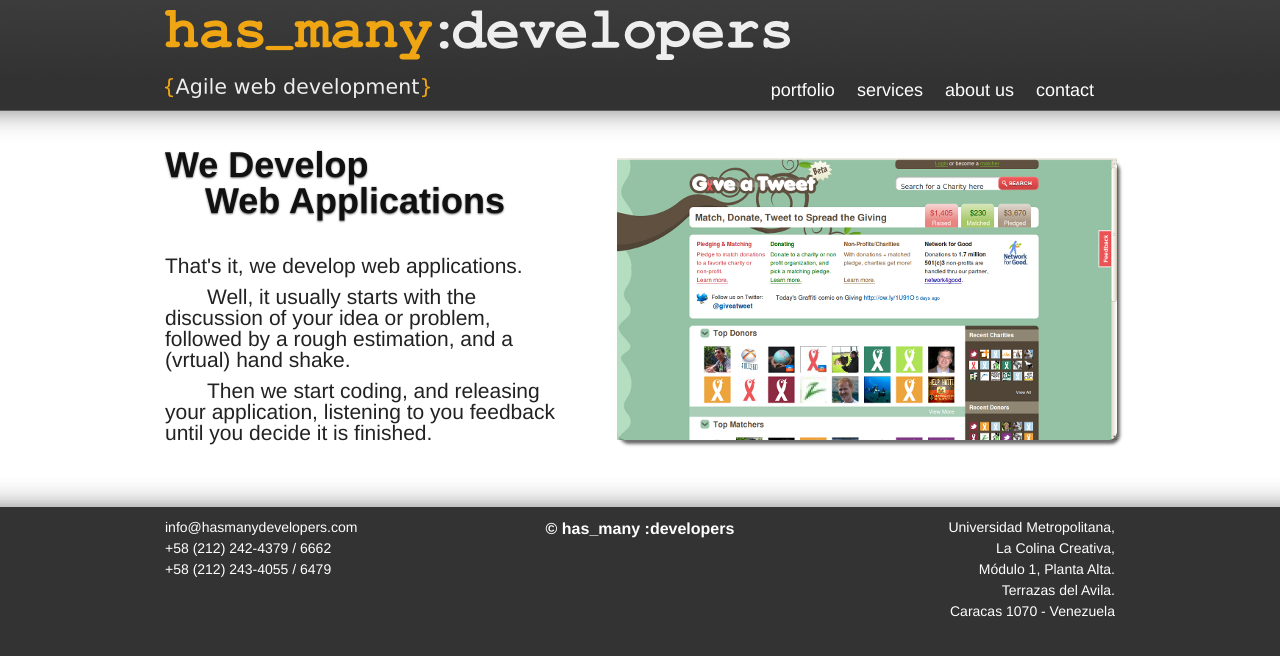
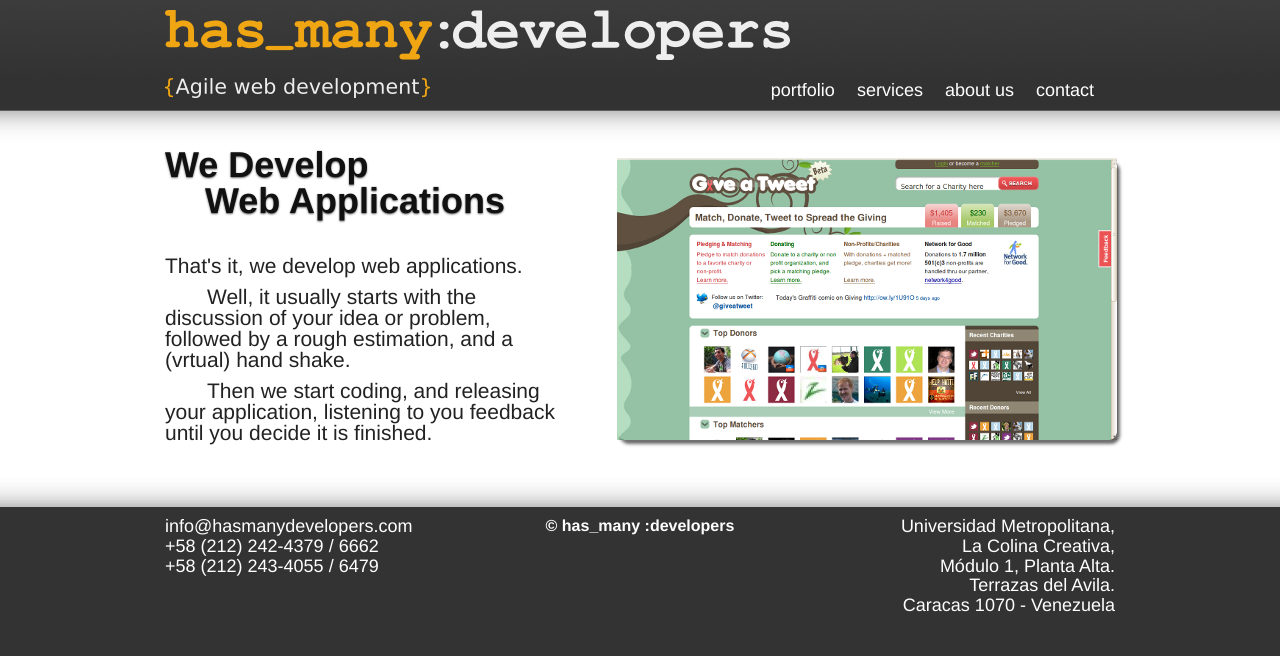
Before and after one commit to hasmanydevelopers/website, a Jekyll site: the page built from index.html, in a window 1280 px wide. Shown: the top 656 px of the page. Built offline with Jekyll 4.4.1, drawn with Linux system fonts in a browser that asks for light colours; nearby versions of some CDN libraries.

Commit message:
Incrementado el tamaño del font en el footer para darle más peso visual

```diff
--- a/stylesheets/hmd.css
+++ b/stylesheets/hmd.css
@@ -37,6 +37,8 @@
 #footer p {
 color: #fff;
 font-size:14px;
+line-height: 110%;
+font-size: 150%;
 }
 #footer a {
 color:#FFFFFF;
```
